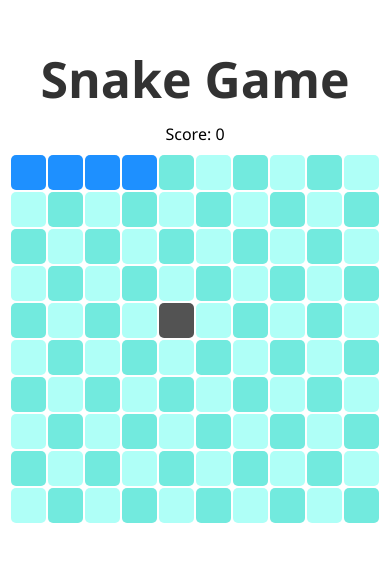
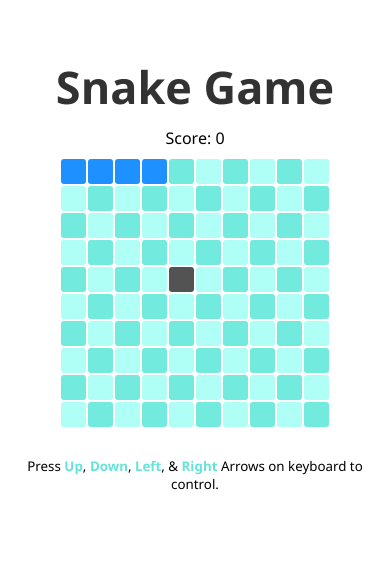
Before and after one commit to aahmedfaraz/fwdp-js-projects, a plain HTML site: page project-10/index.html in a window 390 px wide. Shown: the part 138-700 px from the top of the page. Drawn offline with Linux system fonts and the light colour scheme.

Commit message:
go responsive and added instructions

```diff
--- a/project-10/index.html
+++ b/project-10/index.html
@@ -144,6 +144,8 @@
             <div class="box" id="99">99</div>
         </div>
     </div>
+    <small>Press <span>Up</span>, <span>Down</span>, <span>Left</span>, & <span>Right</span> Arrows on keyboard to
+        control.</small>
     <script src="./script.js"></script>
 </body>
 
--- a/project-10/style.css
+++ b/project-10/style.css
@@ -66,3 +66,25 @@ h1 {
 .food {
     background-color: rgb(83, 83, 83) !important;
 }
+
+small {
+    text-align: center;
+    padding: 20px;
+}
+
+small span {
+    color: rgb(101, 227, 214);
+    font-weight: bolder;
+}
+
+@media screen and (max-width: 425px) {
+    h1 {
+        font-size: 45px;
+    }
+
+    .box {
+        width: 25px;
+        height: 25px;
+        border-radius: 3px;
+    }
+}
```
